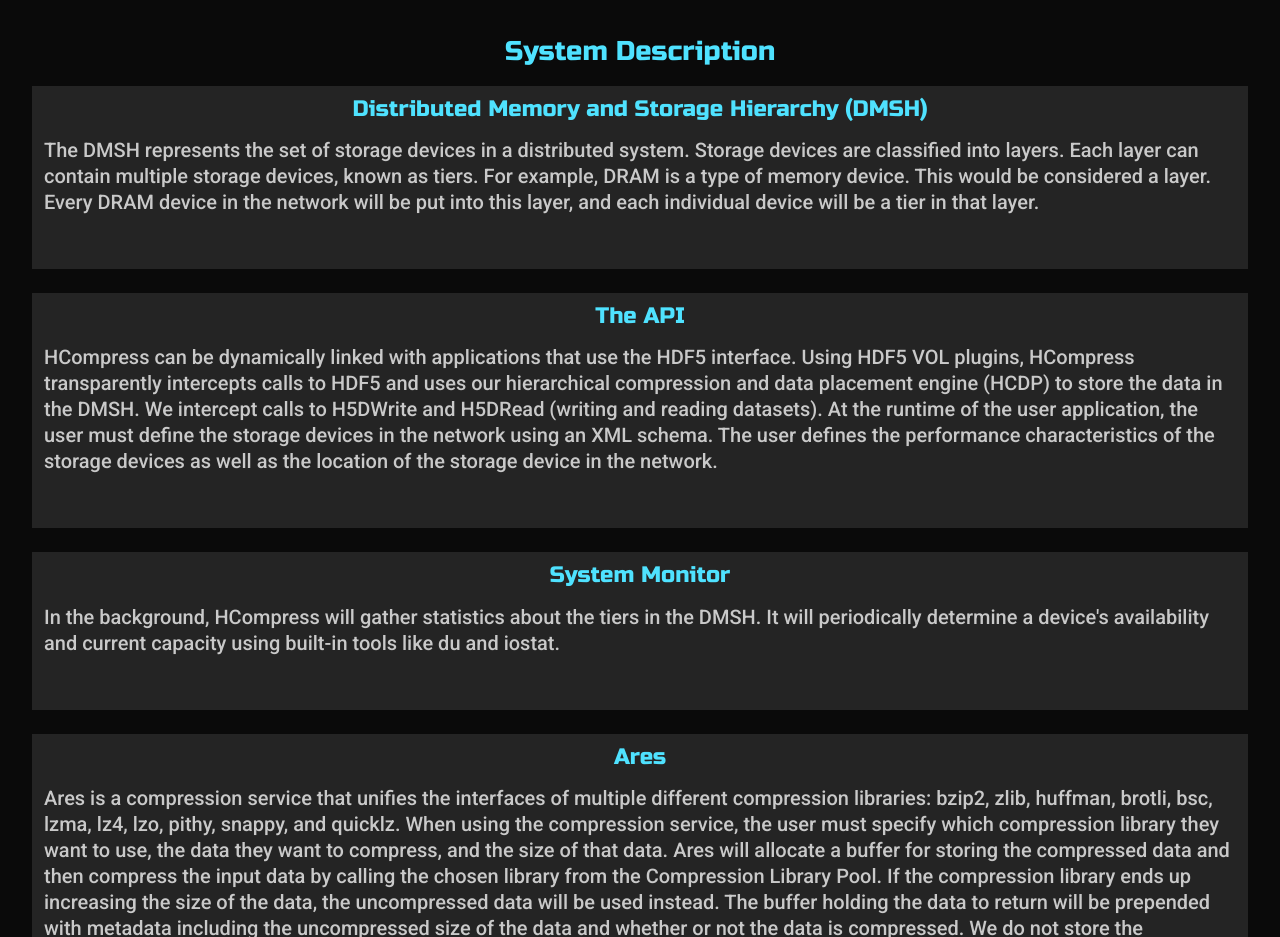
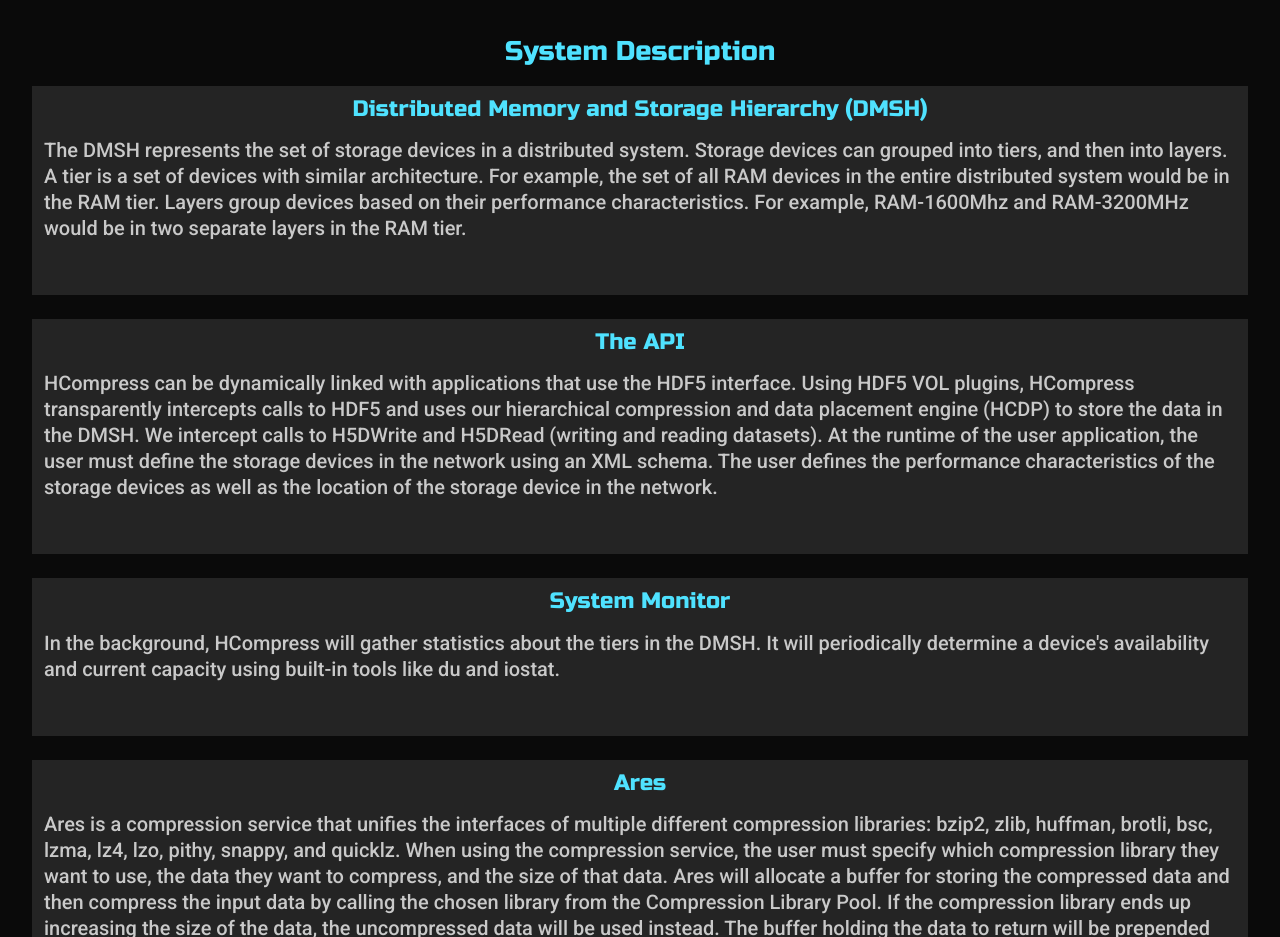
Before and after one commit to lukemartinlogan/professional-website, a plain HTML site: page projects/HCompress/index.html in a window 1280 px wide. Shown: the part 860-1797 px from the top of the page. Drawn offline with nearby package versions, Linux system fonts and the light colour scheme.

Commit message:
Update DMSH description

```diff
--- a/projects/HCompress/index.html
+++ b/projects/HCompress/index.html
@@ -76,10 +76,11 @@
             <h3 class="project-phase-h">Distributed Memory and Storage Hierarchy (DMSH)</h3>
             <p class="project-p">
               The DMSH represents the set of storage devices in a distributed system. Storage
-              devices are classified into layers. Each layer can contain multiple storage devices,
-              known as tiers. For example, DRAM is a type of memory device. This would be
-              considered a layer. Every DRAM device in the network will be put into this layer,
-              and each individual device will be a tier in that layer.
+              devices can grouped into tiers, and then into layers. A tier is a set of devices with
+              similar architecture. For example, the set of all RAM devices in the entire
+              distributed system would be in the RAM tier. Layers group devices based on their
+              performance characteristics. For example, RAM-1600Mhz and RAM-3200MHz would be in two
+              separate layers in the RAM tier.
             </p>
           </li>
 
```
